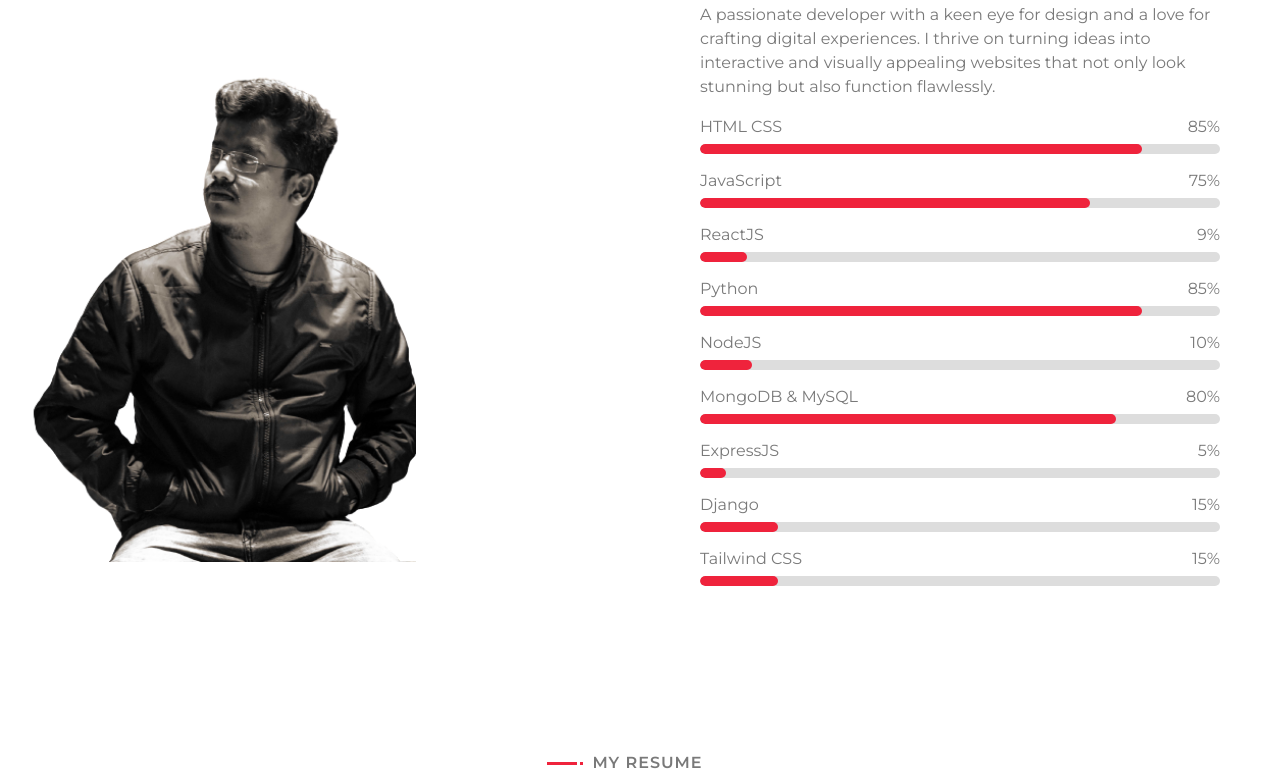
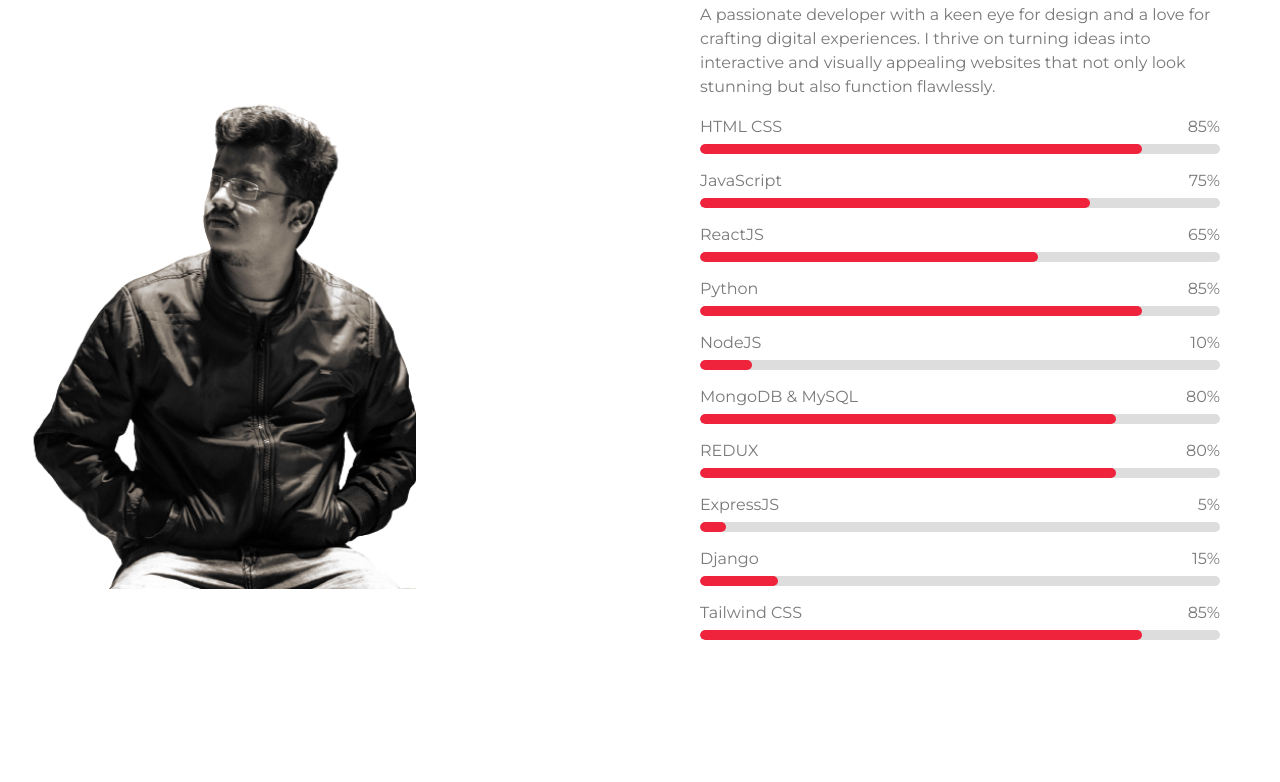
Before and after one commit to Sachin-kumar-m/Portfolio, a plain HTML site: page index.html in a window 1280 px wide. Shown: the part 733-1515 px from the top of the page. Drawn offline with nearby package versions, Linux system fonts and the light colour scheme; no server answers.

Commit message:
minor html changes

```diff
--- a/index.html
+++ b/index.html
@@ -105,7 +105,7 @@
                                 </div>
                                 <div class="skill-name">
                                     <p>ReactJS</p>
-                                    <p>9%</p>
+                                    <p>65%</p>
                                 </div>
                                 <div class="progress">
                                     <div class="progress-bar" role="progressbar" aria-valuenow="90" aria-valuemin="0" aria-valuemax="100"></div>
@@ -132,6 +132,13 @@
                                     <div class="progress-bar" role="progressbar" aria-valuenow="85" aria-valuemin="0" aria-valuemax="100"></div>
                                 </div>
                                 <div class="skill-name">
+                                    <p>REDUX</p>
+                                    <p>80%</p>
+                                </div>
+                                <div class="progress">
+                                    <div class="progress-bar" role="progressbar" aria-valuenow="85" aria-valuemin="0" aria-valuemax="100"></div>
+                                </div>
+                                <div class="skill-name">
                                     <p>ExpressJS</p>
                                     <p>5%</p>
                                 </div>
@@ -147,7 +154,7 @@
                                 </div>
                                 <div class="skill-name">
                                     <p>Tailwind CSS</p>
-                                    <p>15%</p>
+                                    <p>85%</p>
                                 </div>
                                 <div class="progress">
                                     <div class="progress-bar" role="progressbar" aria-valuenow="85" aria-valuemin="0" aria-valuemax="100"></div>
@@ -246,7 +253,7 @@
                             </div>
                             <div class="portfolio-text">
                                 <h3>eCommerce Website</h3>
-                                <a class="btn" href="img/portfolio-1.jpg" data-lightbox="portfolio">+</a>
+                                <a class="btn" href="https://github.com/Sachin-kumar-m/Ecommerce" data-lightbox="portfolio" target="_blank">+</a>
                             </div>
                         </div>
                     </div>
@@ -300,8 +307,8 @@
                                 <img src="img/portfolio-6.jpg" alt="Image">
                             </div>
                             <div class="portfolio-text">
-                                <h3>Company Website</h3>
-                                <a class="btn" href="img/portfolio-6.jpg" data-lightbox="portfolio">+</a>
+                                <h3>IMDB Clone</h3>
+                                <a class="btn" href="https://github.com/Sachin-kumar-m/IMDB-clone" data-lightbox="portfolio" target="_blank">+</a>
                             </div>
                         </div>
                     </div>
```
